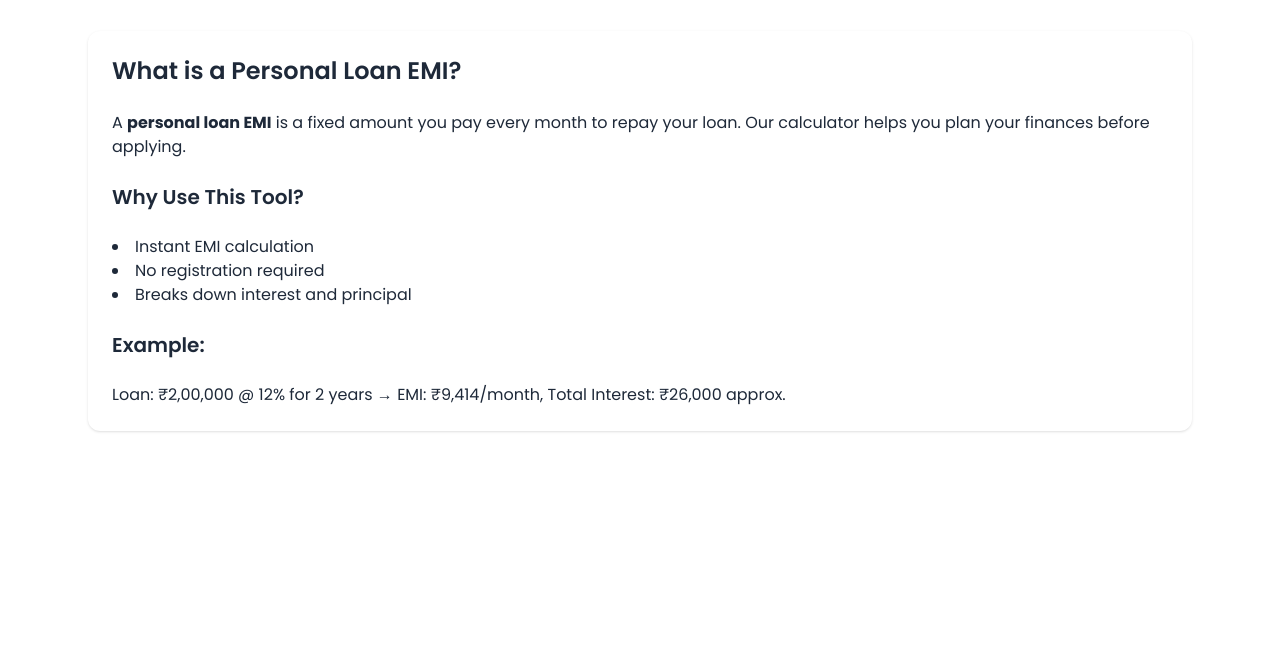
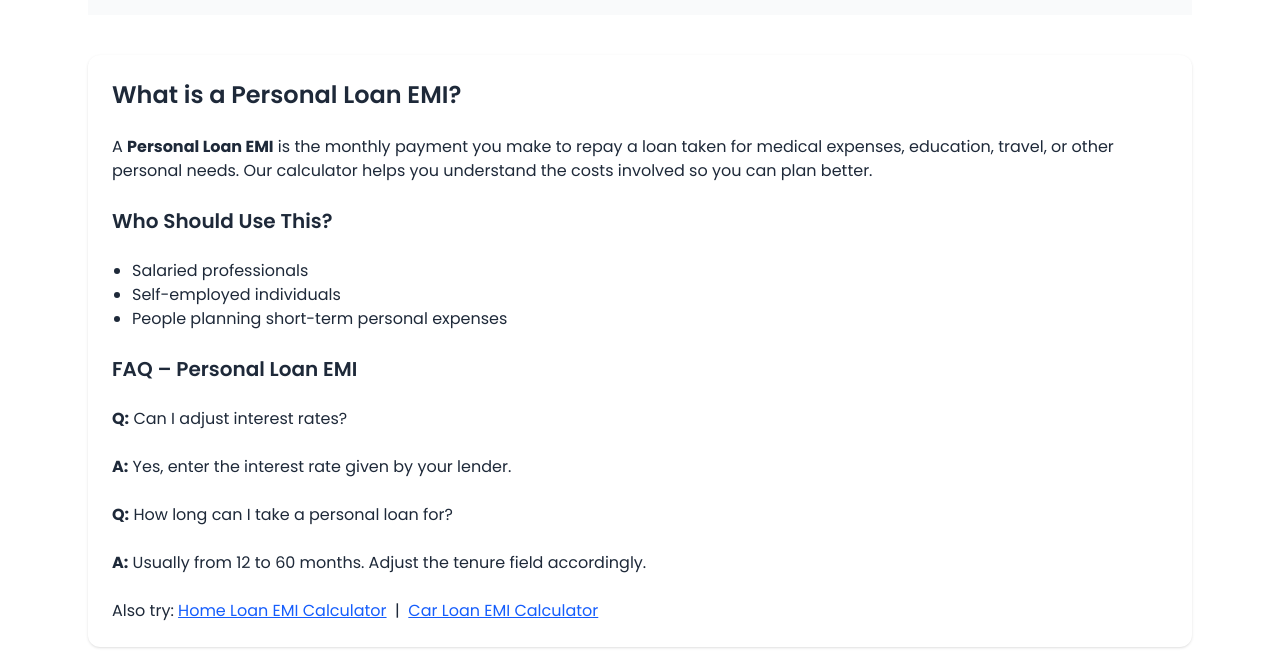
Before and after one commit to gauravcodes247/quickemi, a React (Vite) app: page /personal-loan-emi-calculator in a window 1280 px wide. Shown: the part 1017-1688 px from the top of the page. Before the commit the page ends 1472 px from the top, so only its background shows below. Built offline with nearby package versions, Linux system fonts and the light colour scheme; a web font is replaced by a local one.

Commit message:
Update SEO content and structure for homepage

```diff
--- a/src/components/pages/CarLoan.jsx
+++ b/src/components/pages/CarLoan.jsx
@@ -1,57 +1,48 @@
 import EmiCalculator from "../EmiCalculator";
 import { Helmet } from "react-helmet-async";
 
-const PersonalLoan = () => {
+const CarLoan = () => {
   return (
     <div className="p-6 max-w-6xl mx-auto text-gray-800 space-y-8">
       <Helmet>
-  <title>Car Loan EMI Calculator - QuickEMI</title>
-  <meta
-    name="description"
-    content="Calculate your car loan EMI in seconds using our simple and accurate Car Loan EMI Calculator."
-  />
-  <meta
-    name="keywords"
-    content="car loan emi calculator, vehicle loan calculator, emi tool, auto loan calculator"
-  />
-  <meta name="author" content="QuickEMI Team" />
-  <meta name="robots" content="index, follow" />
-  <link rel="canonical" href="https://yourdomain.xyz/car-loan" />
-</Helmet>
+        <title>Car Loan EMI Calculator - QuickEMI</title>
+        <meta name="description" content="Calculate your car loan EMI with QuickEMI's free calculator. Fast and accurate EMI tool for new and used car loans." />
+        <meta name="keywords" content="car loan emi calculator, auto loan calculator, vehicle loan calculator, car emi" />
+        <link rel="canonical" href="https://quickemi.site/car-loan" />
+      </Helmet>
 
-        <Helmet>
-        <title>EMI Calculator – Free Loan EMI Tool (Home, Car, Personal)</title>
-        <meta
-          name="description"
-          content="Calculate your EMI for personal, home, or car loans using our free online EMI calculator. Instant results with interest breakdown."
-        />
-      </Helmet>
-      <h1 className="text-3xl font-bold text-center mt-6">
-  EMI Calculator – Calculate Your Monthly Loan Payments
-</h1>
-
-      <p className="text-lg">Estimate your monthly EMI for car loans with accurate calculations.</p>
+      <h1 className="text-3xl font-bold text-center mt-6">Car Loan EMI Calculator</h1>
+      <p className="text-lg text-center text-gray-700">
+        Calculate your monthly car loan payments in seconds with QuickEMI. Plan better and drive smarter.
+      </p>
 
       <EmiCalculator defaultRate={9.5} />
 
       <section className="bg-white p-6 mt-10 rounded-xl shadow space-y-6">
-        <h2 className="text-2xl font-semibold">Plan Your Car Loan with Ease</h2>
+        <h2 className="text-2xl font-semibold">Why Use a Car Loan EMI Calculator?</h2>
         <p>
-          Our <strong>Car Loan EMI Calculator</strong> helps you figure out how much you'll pay each month based on your loan amount, interest rate, and tenure.
+          A <strong>Car Loan EMI Calculator</strong> lets you know how much you'll pay every month before buying a vehicle. Adjust the interest rate and tenure to suit your budget and find the best EMI for your car.
         </p>
 
-        <h3 className="text-xl font-semibold">Benefits:</h3>
-        <ul className="list-disc list-inside">
-          <li>Ideal for both new and used car loans</li>
-          <li>Real-time EMI and interest estimate</li>
-          <li>Compare loans from different banks</li>
+        <h3 className="text-xl font-semibold">Best For:</h3>
+        <ul className="list-disc ml-5">
+          <li>New car loans</li>
+          <li>Used vehicle financing</li>
+          <li>Low down payment scenarios</li>
         </ul>
 
-        <h3 className="text-xl font-semibold">Example:</h3>
-        <p>Loan: ₹6,00,000 @ 9% for 5 years → EMI: ₹12,455/month</p>
+        <h3 className="text-xl font-semibold">FAQ – Car Loan EMI</h3>
+        <p><strong>Q:</strong> Can I use this for used car loans?</p>
+        <p><strong>A:</strong> Yes, just enter the loan amount and interest rate offered by your lender.</p>
+        <p><strong>Q:</strong> Can I compare different interest rates?</p>
+        <p><strong>A:</strong> Yes, modify the rate and tenure fields to compare EMI options.</p>
+
+        <p className="mt-6">
+          Also try: <a href="/home-loan" className="text-blue-600 underline">Home Loan EMI Calculator</a> &nbsp;|&nbsp; <a href="/personal-loan" className="text-blue-600 underline">Personal Loan EMI Calculator</a>
+        </p>
       </section>
     </div>
   );
 };
 
-export default PersonalLoan;
+export default CarLoan;
--- a/src/components/pages/HomeLoan.jsx
+++ b/src/components/pages/HomeLoan.jsx
@@ -1,46 +1,48 @@
 import EmiCalculator from "../EmiCalculator";
 import { Helmet } from "react-helmet-async";
-const PersonalLoan = () => {
+
+const HomeLoan = () => {
   return (
     <div className="p-6 max-w-6xl mx-auto text-gray-800 space-y-8">
       <Helmet>
-  <title>Home Loan EMI Calculator - QuickEMI</title>
-  <meta
-    name="description"
-    content="Find out your monthly home loan EMIs instantly using our reliable and fast Home Loan EMI Calculator."
-  />
-  <meta
-    name="keywords"
-    content="home loan emi calculator, housing loan calculator, emi planner, quickemi"
-  />
-  <meta name="author" content="QuickEMI Team" />
-  <meta name="robots" content="index, follow" />
-  <link rel="canonical" href="https://yourdomain.xyz/home-loan" />
-</Helmet>
+        <title>Home Loan EMI Calculator - QuickEMI</title>
+        <meta name="description" content="Calculate your monthly home loan EMIs instantly with QuickEMI. Free, fast, and accurate EMI calculator for housing loans." />
+        <meta name="keywords" content="home loan emi calculator, housing loan calculator, home loan interest, emi calculator housing loan" />
+        <link rel="canonical" href="https://quickemi.site/home-loan" />
+      </Helmet>
 
-      <h1 className="text-3xl font-bold text-indigo-800">Home Loan EMI Calculator</h1>
-      <p className="text-lg">Plan your housing loan repayments with our free EMI calculator tool.</p>
+      <h1 className="text-3xl font-bold text-center mt-6">Home Loan EMI Calculator</h1>
+      <p className="text-lg text-center text-gray-700">
+        Use our Home Loan EMI Calculator to find out your monthly installment and plan your dream home with confidence.
+      </p>
 
       <EmiCalculator defaultRate={8.5} />
 
       <section className="bg-white p-6 mt-10 rounded-xl shadow space-y-6">
         <h2 className="text-2xl font-semibold">Why Use a Home Loan EMI Calculator?</h2>
         <p>
-          A <strong>Home Loan EMI Calculator</strong> helps you plan your monthly installments over long durations, often 15–30 years. It’s essential for big-ticket loans like housing.
+          A <strong>Home Loan EMI Calculator</strong> helps you accurately calculate your monthly payments so you can budget properly and avoid surprises. It considers the principal amount, interest rate, and tenure to show you the EMI, total interest, and repayment amount.
         </p>
 
-        <h3 className="text-xl font-semibold">Advantages:</h3>
-        <ul className="list-disc list-inside">
-          <li>Understand long-term commitment</li>
-          <li>Budget monthly expenses smartly</li>
-          <li>Decide on fixed vs floating interest rates</li>
+        <h3 className="text-xl font-semibold">Key Features:</h3>
+        <ul className="list-disc ml-5">
+          <li>Fast EMI calculation</li>
+          <li>Handles long tenures up to 30 years</li>
+          <li>Easy to use on desktop and mobile</li>
         </ul>
 
-        <h3 className="text-xl font-semibold">Example:</h3>
-        <p>Loan: ₹40,00,000 @ 8.5% for 20 years → EMI: ₹34,678/month approx.</p>
+        <h3 className="text-xl font-semibold">FAQ – Home Loan EMI</h3>
+        <p><strong>Q:</strong> Can I use this for all housing loans?</p>
+        <p><strong>A:</strong> Yes, it's designed for fixed-rate and floating home loans.</p>
+        <p><strong>Q:</strong> Is this tool accurate?</p>
+        <p><strong>A:</strong> Yes, it uses industry-standard EMI formulas.</p>
+
+        <p className="mt-6">
+          Also try: <a href="/personal-loan" className="text-blue-600 underline">Personal Loan EMI Calculator</a> &nbsp;|&nbsp; <a href="/car-loan" className="text-blue-600 underline">Car Loan EMI Calculator</a>
+        </p>
       </section>
     </div>
   );
 };
 
-export default PersonalLoan;
+export default HomeLoan;
--- a/src/components/pages/PersonalLoan.jsx
+++ b/src/components/pages/PersonalLoan.jsx
@@ -4,42 +4,41 @@ import { Helmet } from "react-helmet-async";
 const PersonalLoan = () => {
   return (
     <div className="p-6 max-w-6xl mx-auto text-gray-800 space-y-8">
-        <Helmet>
-  <title>Personal Loan EMI Calculator - QuickEMI</title>
-  <meta
-    name="description"
-    content="Use our Personal Loan EMI Calculator to quickly estimate your monthly payments. Easy-to-use, accurate, and 100% free."
-  />
-  <meta
-    name="keywords"
-    content="personal loan emi calculator, emi calculator, loan calculator, quickemi, finance tools"
-  />
-  <meta name="author" content="QuickEMI Team" />
-  <meta name="robots" content="index, follow" />
-  <link rel="canonical" href="https://yourdomain.xyz/personal-loan" />
-</Helmet>
+      <Helmet>
+        <title>Personal Loan EMI Calculator - QuickEMI</title>
+        <meta name="description" content="Use our free Personal Loan EMI Calculator to estimate your monthly EMI. Simple and quick tool to plan your finances." />
+        <meta name="keywords" content="personal loan emi calculator, unsecured loan emi, finance calculator, quickemi" />
+        <link rel="canonical" href="https://quickemi.site/personal-loan" />
+      </Helmet>
 
-      <h1 className="text-3xl font-bold text-indigo-800">Personal Loan EMI Calculator</h1>
-      <p className="text-lg">Calculate your monthly EMIs for personal loans quickly and easily.</p>
+      <h1 className="text-3xl font-bold text-center mt-6">Personal Loan EMI Calculator</h1>
+      <p className="text-lg text-center text-gray-700">
+        Calculate your monthly EMI for personal loans in seconds. Plan better, borrow smarter.
+      </p>
 
-      <EmiCalculator defaultRate={11} />
+      <EmiCalculator defaultRate={12} />
 
       <section className="bg-white p-6 mt-10 rounded-xl shadow space-y-6">
         <h2 className="text-2xl font-semibold">What is a Personal Loan EMI?</h2>
         <p>
-          A <strong>personal loan EMI</strong> is a fixed amount you pay every month to repay your loan. Our calculator helps you plan your finances before applying.
+          A <strong>Personal Loan EMI</strong> is the monthly payment you make to repay a loan taken for medical expenses, education, travel, or other personal needs. Our calculator helps you understand the costs involved so you can plan better.
         </p>
 
-        <h3 className="text-xl font-semibold">Why Use This Tool?</h3>
-        <ul className="list-disc list-inside">
-          <li>Instant EMI calculation</li>
-          <li>No registration required</li>
-          <li>Breaks down interest and principal</li>
+        <h3 className="text-xl font-semibold">Who Should Use This?</h3>
+        <ul className="list-disc ml-5">
+          <li>Salaried professionals</li>
+          <li>Self-employed individuals</li>
+          <li>People planning short-term personal expenses</li>
         </ul>
 
-        <h3 className="text-xl font-semibold">Example:</h3>
-        <p>
-          Loan: ₹2,00,000 @ 12% for 2 years → EMI: ₹9,414/month, Total Interest: ₹26,000 approx.
+        <h3 className="text-xl font-semibold">FAQ – Personal Loan EMI</h3>
+        <p><strong>Q:</strong> Can I adjust interest rates?</p>
+        <p><strong>A:</strong> Yes, enter the interest rate given by your lender.</p>
+        <p><strong>Q:</strong> How long can I take a personal loan for?</p>
+        <p><strong>A:</strong> Usually from 12 to 60 months. Adjust the tenure field accordingly.</p>
+
+        <p className="mt-6">
+          Also try: <a href="/home-loan" className="text-blue-600 underline">Home Loan EMI Calculator</a> &nbsp;|&nbsp; <a href="/car-loan" className="text-blue-600 underline">Car Loan EMI Calculator</a>
         </p>
       </section>
     </div>
```
